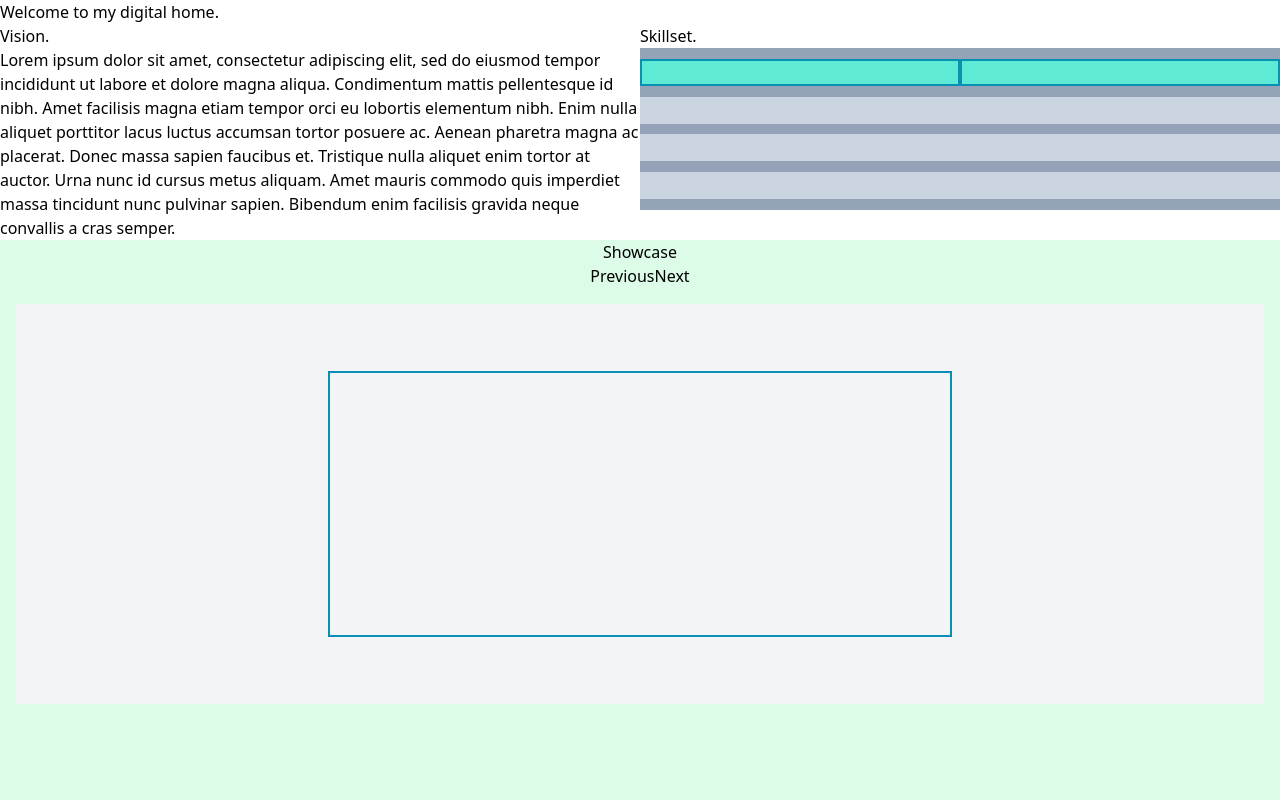
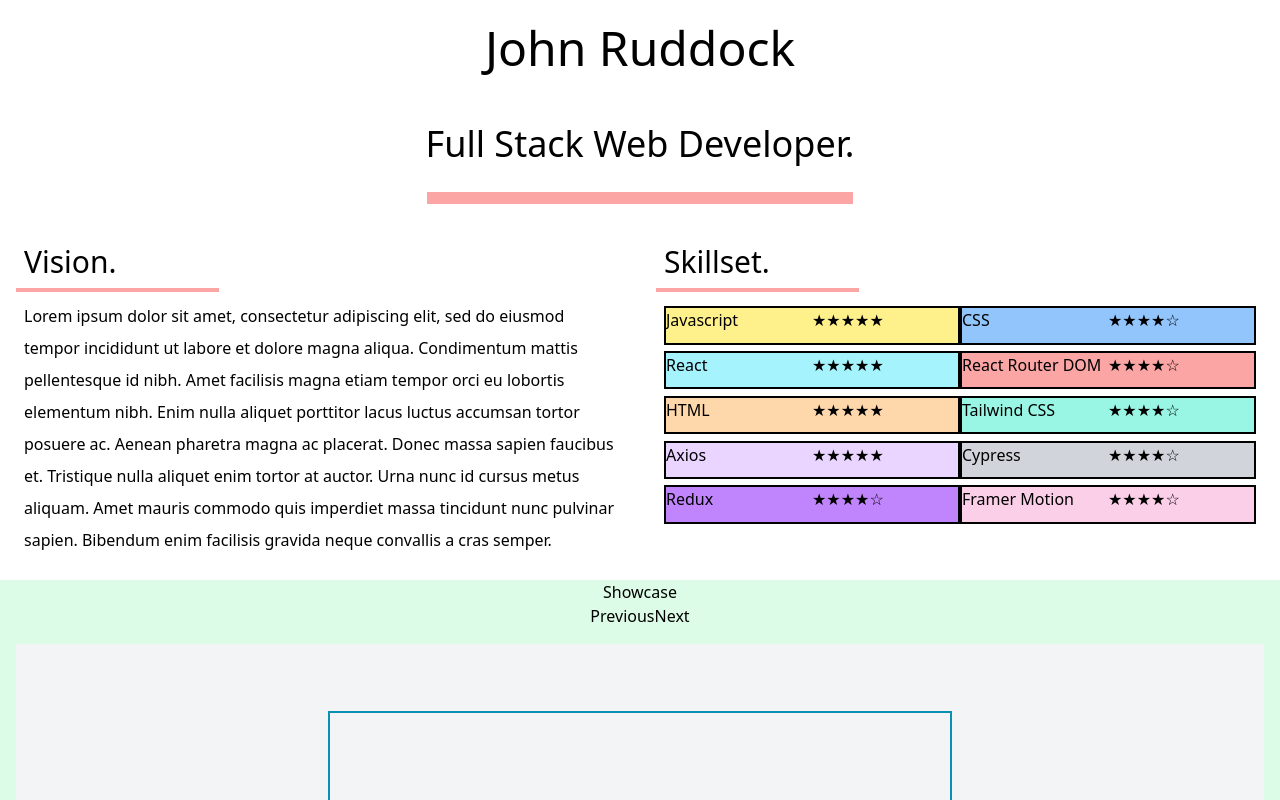
Before and after one commit to Johnjx/portfolio, a React (Create React App) app: page / in a window 1280 px wide. Shown: the top 800 px of the page. Built offline with nearby package versions, Linux system fonts and the light colour scheme.

Commit message:
Work on Intro section

```diff
--- a/src/components/intro.js
+++ b/src/components/intro.js
@@ -1,28 +1,118 @@
 export const Intro = () => (
     <div>
-        <h1>Welcome to my digital home.</h1>
+        <h1
+        className="text-center text-5xl p-6"
+        >John Ruddock
+        </h1>
+        <h2
+        className="text-center text-4xl p-7"
+        >Full Stack Web Developer.
+        </h2>
+        <div className="h-3 w-1/3 mx-auto mb-4 bg-red-300">
+        </div>
         <div className="flex">
-            <section className="w-2/4">
-                <h2>Vision.</h2>
-                <p>
+            <section className="w-2/4 p-4">
+                <h2 className="text-3xl p-2">Vision.</h2>
+                <div className="h-1 w-1/3 bg-red-300">
+                </div>
+                <p className="p-2 leading-loose">
                 Lorem ipsum dolor sit amet, consectetur adipiscing elit, sed do eiusmod tempor incididunt ut labore et dolore magna aliqua. Condimentum mattis pellentesque id nibh. Amet facilisis magna etiam tempor orci eu lobortis elementum nibh. Enim nulla aliquet porttitor lacus luctus accumsan tortor posuere ac. Aenean pharetra magna ac placerat. Donec massa sapien faucibus et. Tristique nulla aliquet enim tortor at auctor. Urna nunc id cursus metus aliquam. Amet mauris commodo quis imperdiet massa tincidunt nunc pulvinar sapien. Bibendum enim facilisis gravida neque convallis a cras semper.
                 </p>
             </section>
-            <section className="w-2/4">
-                <h2>Skillset.</h2>
-                <div className="bg-slate-400 h-3/4 flex flex-col justify-evenly">
+            <section className="w-2/4 p-4">
+                <h2 className="text-3xl p-2">Skillset.</h2>
+                <div className="h-1 w-1/3 bg-red-300">
+                </div>
+                <div className="h-3/4 flex flex-col justify-evenly p-2">
                     <section className="skill-row">
-                        <div className="skill-cell"></div>
-                        <div className="skill-cell"></div>
+                        <div className="skill-cell">
+                            <div className="skill-inner bg-yellow-200">
+                            Javascript
+                            </div>
+                            <div className="skill-inner bg-yellow-200">
+                            ★★★★★
+                            </div>
+                        </div>
+                        <div className="skill-cell">
+                            <div className="skill-inner bg-blue-300">
+                            CSS
+                            </div>
+                            <div className="skill-inner bg-blue-300">
+                            ★★★★☆
+                            </div>
+                        </div>
                     </section>
                     <section className="skill-row">
-
+                        <div className="skill-cell">
+                            <div className="skill-inner bg-cyan-200">
+                            React
+                            </div>
+                            <div className="skill-inner bg-cyan-200">
+                            ★★★★★
+                            </div>
+                        </div>
+                        <div className="skill-cell">
+                            <div className="skill-inner bg-red-300">
+                            React Router DOM
+                            </div>
+                            <div className="skill-inner bg-red-300">
+                            ★★★★☆
+                            </div>
+                        </div>
                     </section>
                     <section className="skill-row">
-
+                        <div className="skill-cell">
+                            <div className="skill-inner bg-orange-200">
+                            HTML
+                            </div>
+                            <div className="skill-inner bg-orange-200">
+                            ★★★★★
+                            </div>
+                        </div>
+                        <div className="skill-cell">
+                            <div className="skill-inner bg-teal-200">
+                            Tailwind CSS
+                            </div>
+                            <div className="skill-inner bg-teal-200">
+                            ★★★★☆
+                            </div>
+                        </div>
                     </section>
                     <section className="skill-row">
-
+                        <div className="skill-cell">
+                            <div className="skill-inner bg-purple-200">
+                            Axios
+                            </div>
+                            <div className="skill-inner bg-purple-200">
+                            ★★★★★
+                            </div>
+                        </div>
+                        <div className="skill-cell">
+                            <div className="skill-inner bg-gray-300">
+                            Cypress
+                            </div>
+                            <div className="skill-inner bg-gray-300">
+                            ★★★★☆
+                            </div>
+                        </div>
+                    </section>
+                    <section className="skill-row">
+                        <div className="skill-cell">
+                            <div className="skill-inner bg-purple-400">
+                            Redux
+                            </div>
+                            <div className="skill-inner bg-purple-400">
+                            ★★★★☆
+                            </div>
+                        </div>
+                        <div className="skill-cell">
+                            <div className="skill-inner bg-pink-200">
+                            Framer Motion
+                            </div>
+                            <div className="skill-inner bg-pink-200">
+                            ★★★★☆
+                            </div>
+                        </div>
                     </section>
                 </div>
             </section>
--- a/src/index.css
+++ b/src/index.css
@@ -4,10 +4,13 @@
 
 @layer components {
     .skill-row {
-        @apply h-1/6 bg-slate-300 flex;
+        @apply h-1/6 flex;
     }
     .skill-cell {
-        @apply w-2/4 h-full bg-teal-300 border-cyan-600 border-2;
+        @apply w-2/4 h-full border-black border-2 flex;
+    }
+    .skill-inner {
+        @apply w-2/4 h-full;
     }
     .projects {
         @apply bg-green-100 h-screen;
```
